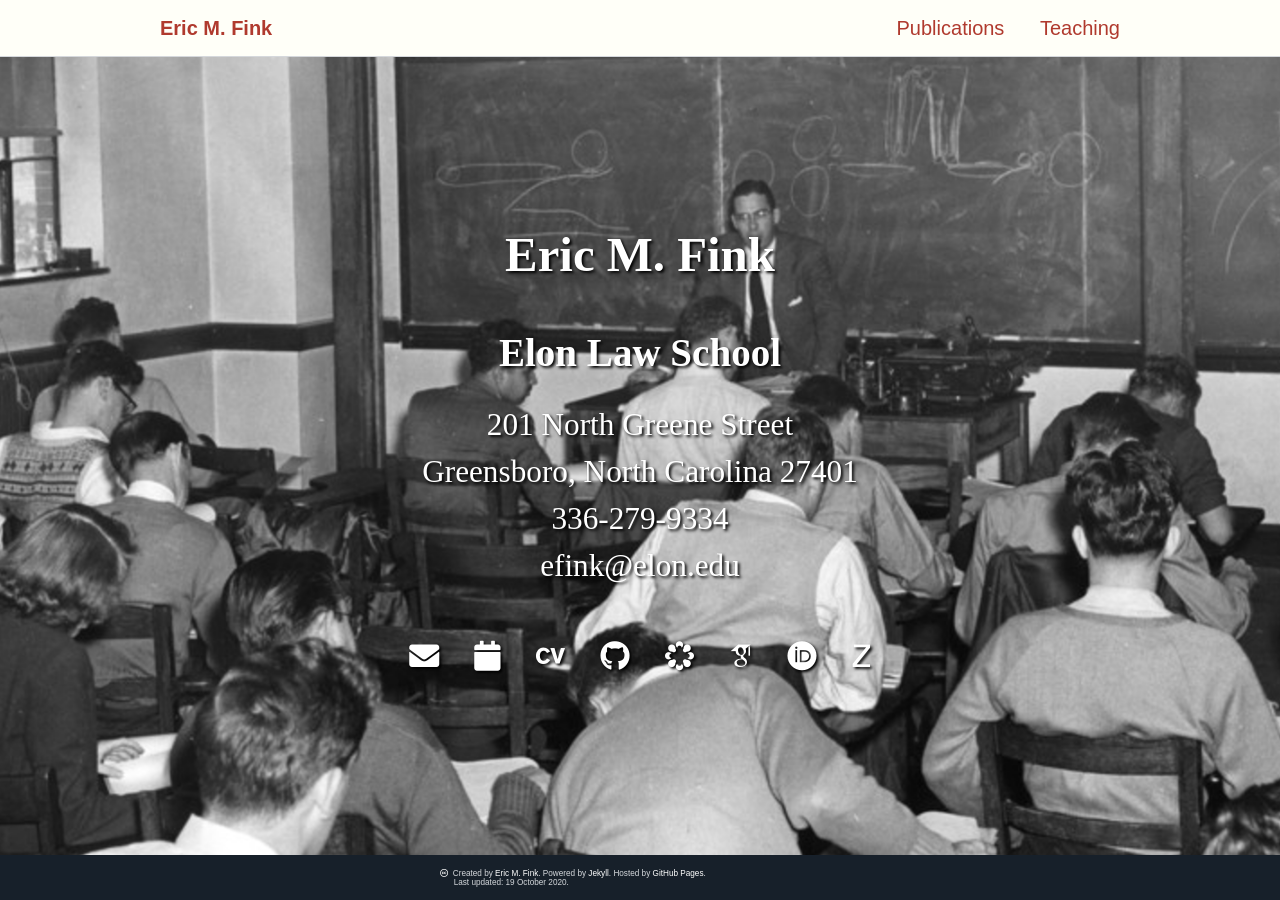
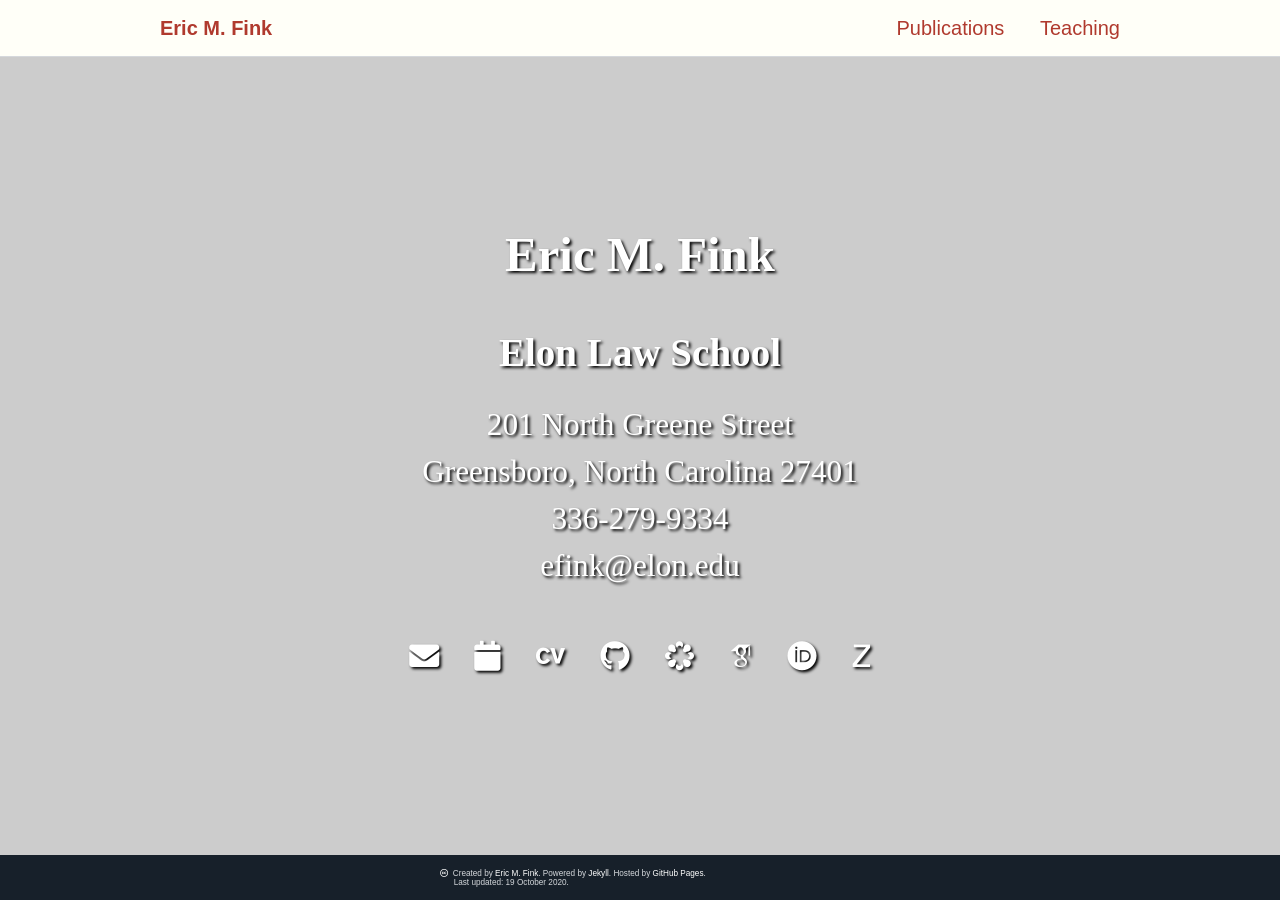
Before and after one commit to LuckyJimJD/ElonLaw, a Jekyll site: the page built from _pages/home.md, in a window 1280 px wide. Built offline with Jekyll 4.4.1, drawn with Linux system fonts in a browser that asks for light colours; some web fonts are replaced; comment, search, counter and statistics services are not loaded.

Commit message:
revise profile.sass

```diff
--- a/_sass/_profile.scss
+++ b/_sass/_profile.scss
@@ -1,7 +1,6 @@
 
 
 .profile-image {
-	background-image: url("../../assets/img/cover.png");
 	background-color: #cccccc;
 	height: 100%;
 	width: 100%;
```
